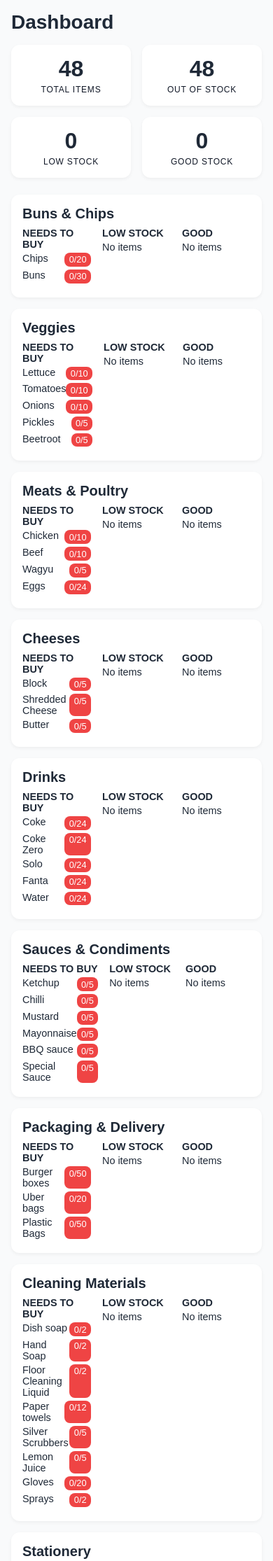
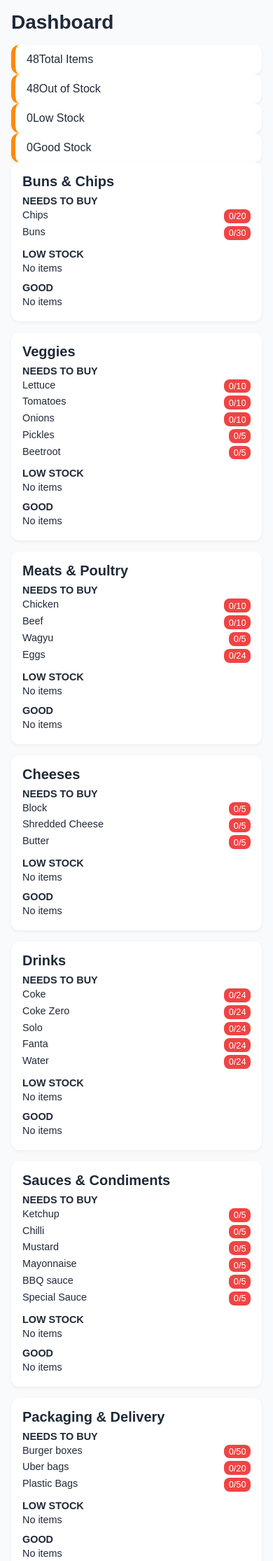
Before and after one commit to Iaml1mon/aj-burgers-inventory, a Flask app: page / in a window 390 px wide. Shown: the part 72-2302 px from the top of the page at 70% size. Run offline with Flask 3, Linux system fonts and the light colour scheme; data comes from the database, SQL or seed files in the repository.

Commit message:
Redesign dashboard summary section with icons and mobile-friendly cards
Update styles.css to add a summary-section with icons, colour accents and responsive stacking for category columns on small screens.

```diff
--- a/static/styles.css
+++ b/static/styles.css
@@ -97,8 +97,55 @@
 .flash-message.warning { background-color: var(--yellow); color: var(--dark); }
 .flash-message.error { background-color: var(--red); }
 
-/* Summary cards */
-.summary-cards {
+/* Summary section for dashboard */
+.summary-section {
+  display: flex;
+  flex-direction: column;
+  gap: 0.75rem;
+  margin-bottom: 1.5rem;
+}
+
+/* Summary card base styling */
+.summary-card {
+  display: flex;
+  align-items: center;
+  background-color: var(--card-bg);
+  border-radius: 0.75rem;
+  padding: 0.75rem 1rem;
+  box-shadow: 0 2px 4px rgba(0, 0, 0, 0.06);
+  text-decoration: none;
+  color: inherit;
+  border-left: 6px solid var(--primary);
+  transition: transform 0.1s;
+}
+.summary-card:hover {
+  transform: translateY(-2px);
+}
+
+/* Colour accents for different summary cards */
+.summary-card.total { border-left-color: var(--primary); }
+.summary-card.needs { border-left-color: var(--red); }
+.summary-card.low   { border-left-color: var(--yellow); }
+.summary-card.good  { border-left-color: var(--green); }
+
+.summary-card .icon {
+  font-size: 1.5rem;
+  margin-right: 0.75rem;
+}
+.summary-card .info .count {
+  font-size: 1.5rem;
+  font-weight: bold;
+  line-height: 1.1;
+}
+.summary-card .info .label {
+  font-size: 0.8rem;
+  color: var(--dark);
+  text-transform: uppercase;
+  letter-spacing: 0.03rem;
+}
+
+/* Legacy summary cards (if still used) */
+/* .summary-cards {
   display: grid;
   grid-template-columns: repeat(auto-fit, minmax(150px, 1fr));
   gap: 1rem;
@@ -121,7 +168,7 @@
   text-transform: uppercase;
   letter-spacing: 0.05rem;
   color: var(--dark);
-}
+} */
 
 /* Category cards */
 .category-cards {
@@ -142,6 +189,8 @@
 .status-columns {
   display: flex;
   gap: 1rem;
+  /* Ensure columns wrap on mobile */
+  flex-wrap: wrap;
 }
 .status-column {
   flex: 1;
@@ -171,6 +220,18 @@
 .badge.needs { background-color: var(--red); }
 .badge.low { background-color: var(--yellow); color: var(--dark); }
 .badge.good { background-color: var(--green); }
+
+/* Responsive adjustments for category cards and status columns */
+@media (max-width: 768px) {
+  /* Stack the status columns vertically on small screens */
+  .status-columns {
+    flex-direction: column;
+    gap: 0.5rem;
+  }
+  .status-column {
+    flex: 1 1 100%;
+  }
+}
 
 /* Inventory table and form */
 .inventory-table {
```
